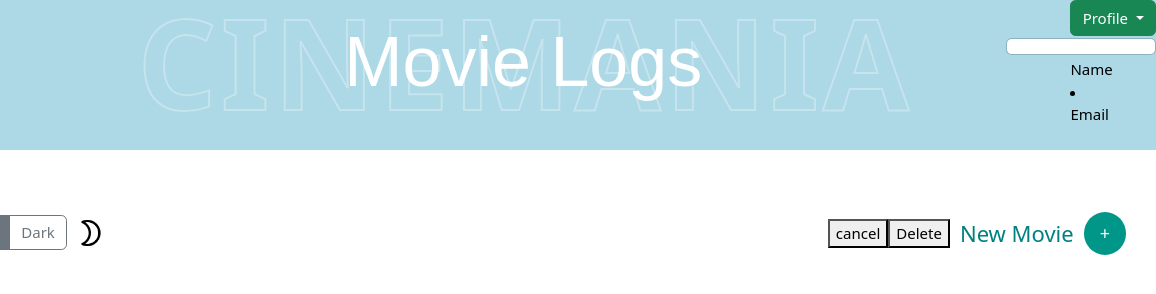
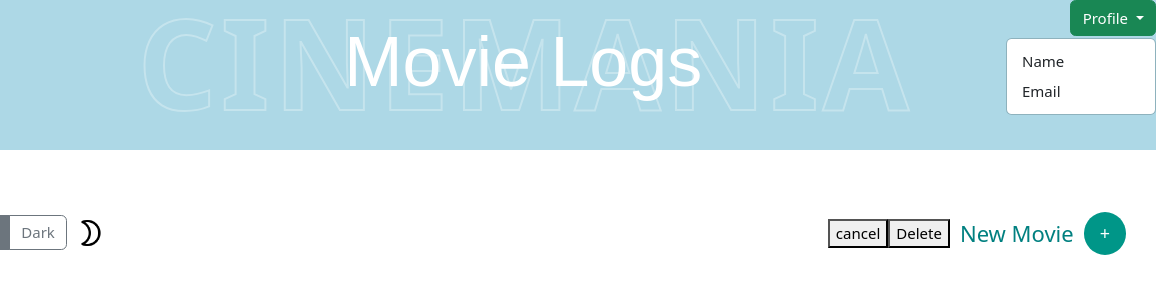
Before and after one commit to arman-agarwal/Cinemania, a website with bundled scripts: page src/index.html in a window 1280 px wide. Both pictures are taken after a click on the button "Profile". Shown: the full height of the page, 124-1280 px from the left. Built offline with nearby package versions, Linux system fonts and the light colour scheme; files whose address does not match are found by name.

Commit message:
fixed the dropdown menu allignment

```diff
--- a/src/index.html
+++ b/src/index.html
@@ -64,9 +64,10 @@
         >
           Profile
         </button>
-        <ul class="dropdown-menu" aria-labelledby="profileDropdown"></ul>
-        <li><a class="dropdown-item" href="#">Name</a></li>
-        <li><a class="dropdown-item" href="#">Email</a></li>
+        <ul class="dropdown-menu" aria-labelledby="profileDropdown">
+          <li><a class="dropdown-item" href="#">Name</a></li>
+          <li><a class="dropdown-item" href="#">Email</a></li>
+        </ul>
       </div>
     </div>
 
```
